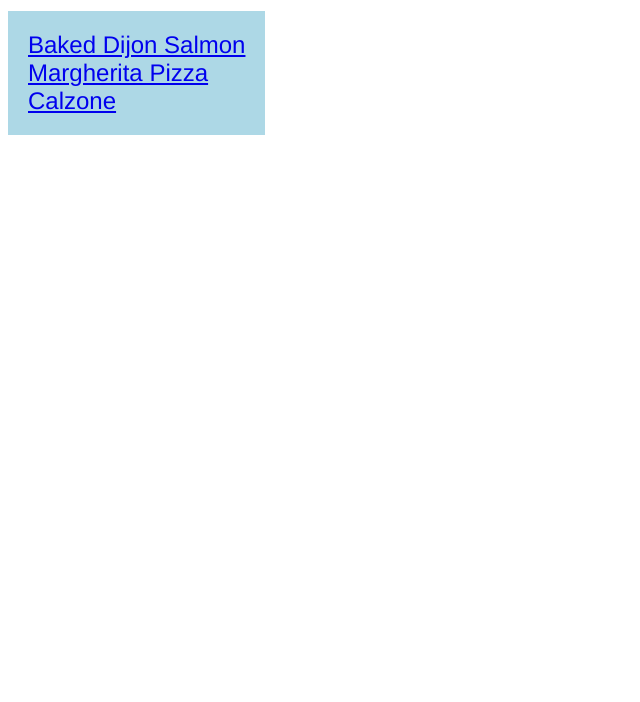
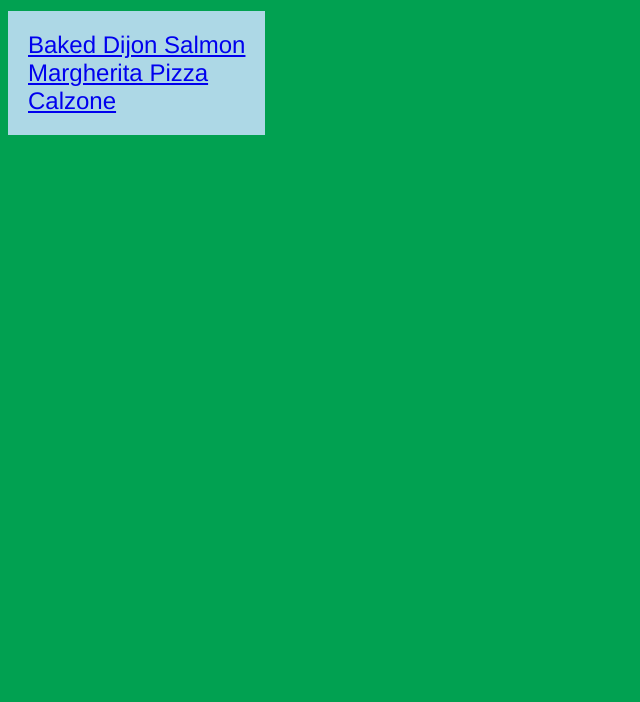
Before and after one commit to atrakjun51/odin-recipes, a plain HTML site: page index.html in a window 1280 px wide. Shown: the part 98-800 px from the top of the page, without its empty margins (0-640 px from the left). Drawn offline with Linux system fonts and the light colour scheme.

Commit message:
Add background color to homepage

```diff
--- a/css/styles.css
+++ b/css/styles.css
@@ -15,3 +15,7 @@
     background-color: rgb(243, 243, 141);
     width: fit-content;
 }
+
+body {
+    background-color:rgb(1, 161, 81);
+}
```
